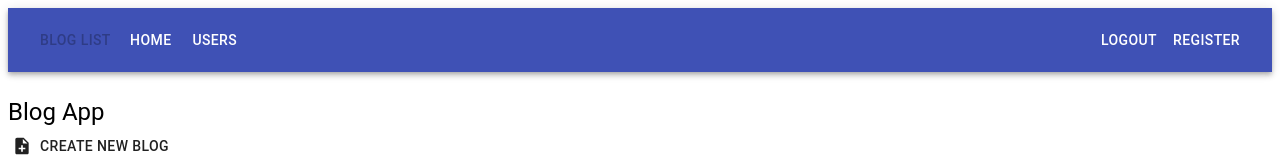
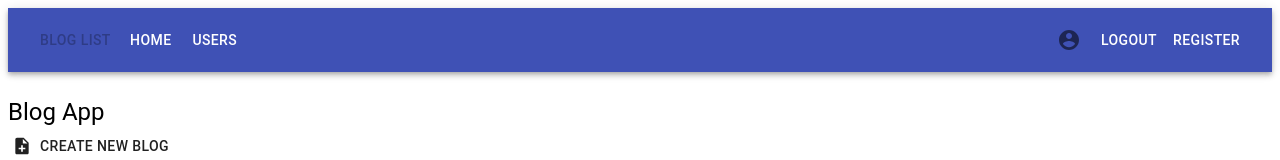
Before and after one commit to anhtumai/blog-list-frontend-v2, a React (Create React App) app: page / in a window 1280 px wide. Shown: the top 160 px of the page. Built offline with nearby package versions, Linux system fonts and the light colour scheme; no server answers; sample sign-in values are in the browser's storage.

Commit message:
Add tooltip to header

```diff
--- a/src/components/Header.tsx
+++ b/src/components/Header.tsx
@@ -1,6 +1,11 @@
+import React from "react";
 import { useSelector, useDispatch } from "react-redux";
 import { Link } from "react-router-dom";
-import { AppBar, Toolbar, Button, Box } from "@material-ui/core";
+import { AppBar, Toolbar, Button, Box, IconButton } from "@material-ui/core";
+import Tooltip from "@material-ui/core/Tooltip";
+
+import AccountCircleIcon from "@material-ui/icons/AccountCircle";
+
 import { makeStyles } from "@material-ui/core";
 
 import { userSelector } from "../selectors";
@@ -44,11 +49,19 @@ const Header = () => {
           Users
         </Button>
         <Box component="div" display="flex" className={classes.emptyBox}></Box>
-        {user !== null ? (
-          <Button color="inherit" onClick={handleLogout}>
-            Logout
-          </Button>
-        ) : null}
+        {user && (
+          <React.Fragment>
+            <Tooltip title={`logged in as ${user.name}`}>
+              <IconButton aria-label="random text">
+                <AccountCircleIcon />{" "}
+              </IconButton>
+            </Tooltip>
+
+            <Button color="inherit" onClick={handleLogout}>
+              Logout
+            </Button>
+          </React.Fragment>
+        )}
         <Button color="inherit" component={Link} to="/register">
           Register
         </Button>
```
